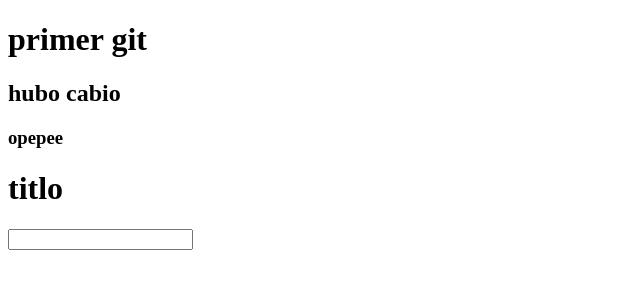
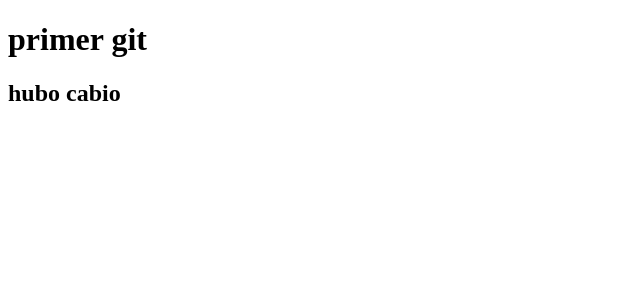
Before and after one commit to ivannf1997/repositorio, a plain HTML site: page index.html in a window 1280 px wide. Shown: the whole page, without its empty margins (0-640 px from the left). Drawn offline with Linux system fonts and the light colour scheme.

Commit message:
hago lo q queoer

```diff
--- a/index.html
+++ b/index.html
@@ -10,8 +10,6 @@
 
     <h1>primer git</h1>
     <h2>hubo cabio</h2>
-    <h3>opepee</h3>
-    <h1> titlo </h1>
-    <input type="">
+
 </body>
 </html>
```
